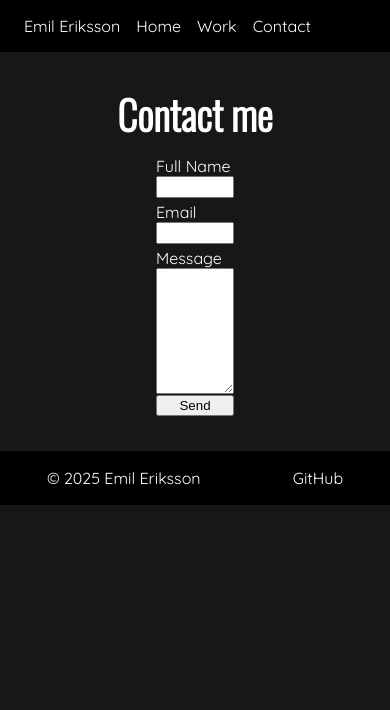
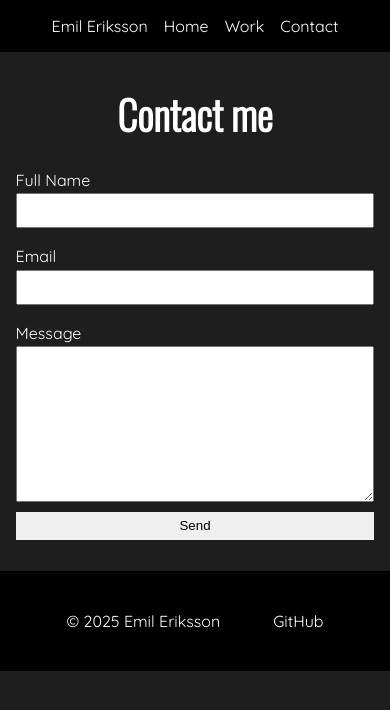
Before and after one commit to front-end-fundamentals-2025/fef-portfolio-PalmenPC, a plain HTML site: page contact.html in a window 390 px wide. Drawn offline with nearby package versions, Linux system fonts and the light colour scheme.

Commit message:
Changes to media queries and contact form

```diff
--- a/contact.html
+++ b/contact.html
@@ -17,7 +17,9 @@
     <header>
       <nav>
         <ul>
-          <li id="logo">Emil Eriksson</li>
+          <li id="logo">
+            <a href="index.html">Emil Eriksson</a>
+          </li>
           <li>
             <a id="home-button" href="index.html">Home</a>
           </li>
@@ -38,8 +40,8 @@
         <label for="email">Email</label>
         <input id="email" type="text" />
         <label for="message">Message</label>
-        <textarea id="message" rows="8"></textarea>
-        <input id="submit-button" type="submit" value="Send" />
+        <textarea id="message" rows="10"></textarea>
+        <button id="submit-button" type="submit">Send</button>
       </form>
     </main>
     <footer>
--- a/css/contact.css
+++ b/css/contact.css
@@ -1,35 +1,15 @@
-body {
-  display: grid;
-  grid-template-areas:
-    "header"
-    "main"
-    "footer";
-}
-
-header {
-  grid-area: header;
-}
-
-main {
-  grid-area: main;
-}
-
-footer {
-  grid-area: footer;
-}
-
 /* Contact Form */
 form {
   display: flex;
   flex-direction: column;
-  min-width: 20%;
-  max-width: 20%;
-  margin: 2% auto 9% auto;
+  min-width: 18rem;
+  max-width: 25rem;
+  margin: 1rem auto 4rem auto;
 }
 
 #full-name,
 #email {
-  padding: 1.5%;
+  padding: 0.5rem;
 }
 
 label {
@@ -37,5 +17,20 @@ label {
 }
 
 #submit-button {
-  margin-top: 1%;
+  margin-top: 0.6rem;
+  padding: 0.4rem;
+  border: none;
+  transition: background-color 0.3s ease-in-out;
 }
+
+#submit-button:hover {
+  background-color: rgb(139, 139, 139);
+  cursor: pointer;
+}
+
+/* Media Queries */
+@media screen and (max-width: 440px) {
+  form {
+    margin: 2% 4% 8% 4%;
+  }
+}
--- a/css/index.css
+++ /dev/null
@@ -1,19 +0,0 @@
-body {
-  display: grid;
-  grid-template-areas:
-    "header"
-    "main"
-    "footer";
-}
-
-header {
-  grid-area: header;
-}
-
-section {
-  grid-area: main;
-}
-
-footer {
-  grid-area: footer;
-}
--- a/css/main.css
+++ b/css/main.css
@@ -1,6 +1,6 @@
 body {
   margin: 0;
-  background-color: rgb(24, 23, 23);
+  background-color: rgb(31, 30, 30);
   font-family: "Quicksand", sans-serif;
   color: white;
 }
@@ -25,8 +25,8 @@ body {
 }
 
 .info-paragraph {
-  min-width: 15rem;
-  max-width: 30rem;
+  min-width: 20rem;
+  max-width: 24rem;
   margin: 0 auto 1rem auto;
 }
 
@@ -59,7 +59,8 @@ footer {
 footer ul {
   display: flex;
   justify-content: space-around;
-  padding: 0.2%;
+  padding: 2.5rem;
+  margin: 0;
 }
 
 footer li {
@@ -76,9 +77,13 @@ a:hover {
   color: rgb(151, 151, 151);
 }
 
+/* Media Queries */
 @media screen and (max-width: 408px) {
   #logo {
     margin-right: 0.5rem;
+  }
+  nav ul {
+    justify-content: center;
   }
   nav li {
     font-size: 1rem;
--- a/css/work-detail.css
+++ b/css/work-detail.css
@@ -1,22 +1,6 @@
-body {
-  display: grid;
-  grid-template-areas:
-    "header"
-    "main"
-    "footer";
-}
-
-header {
-  grid-area: header;
-}
-
-main {
-  grid-area: main;
-}
-
 #work-detail-gallery {
   display: grid;
-  gap: 1%;
+  gap: 0.8rem;
   margin-top: 2%;
   margin-bottom: 2%;
 }
@@ -28,16 +12,14 @@ figure {
 img {
   grid-area: img;
   width: 100%;
+  height: 100%;
 }
 
 figcaption {
   text-align: center;
 }
 
-footer {
-  grid-area: footer;
-}
-
+/* Media Queries */
 @media screen and (min-width: 0px) {
   #work-detail-gallery {
     grid-template-areas:
--- a/css/work.css
+++ b/css/work.css
@@ -1,25 +1,8 @@
-body {
-  display: grid;
-  grid-template-areas:
-    "header"
-    "main"
-    "footer";
-}
-
-header {
-  grid-area: header;
-}
-
-main {
-  grid-area: main;
-  margin: 0;
-}
-
 #work-gallery {
   display: grid;
-  margin-top: 3%;
-  margin-bottom: 0;
-  gap: 1%;
+  gap: 1rem;
+  margin-top: 2.5rem;
+  margin-bottom: 4rem;
 }
 
 figure {
@@ -31,7 +14,7 @@ img {
   width: 100%;
   height: 90%;
   object-fit: cover;
-  transition: opacity 0.4s ease;
+  transition: opacity 0.3s ease-in-out;
 }
 
 img:hover {
@@ -41,10 +24,6 @@ img:hover {
 figcaption {
   text-align: center;
   margin-top: 0.5%;
-}
-
-footer {
-  grid-area: footer;
 }
 
 /*Media Queries*/
```
Also changed, not shown: index.html (+3 -1 lines), work-detail.html (+3 -1 lines), work.html (+3 -1 lines), img/Magazine-Spread-1.png, 1 other file.
